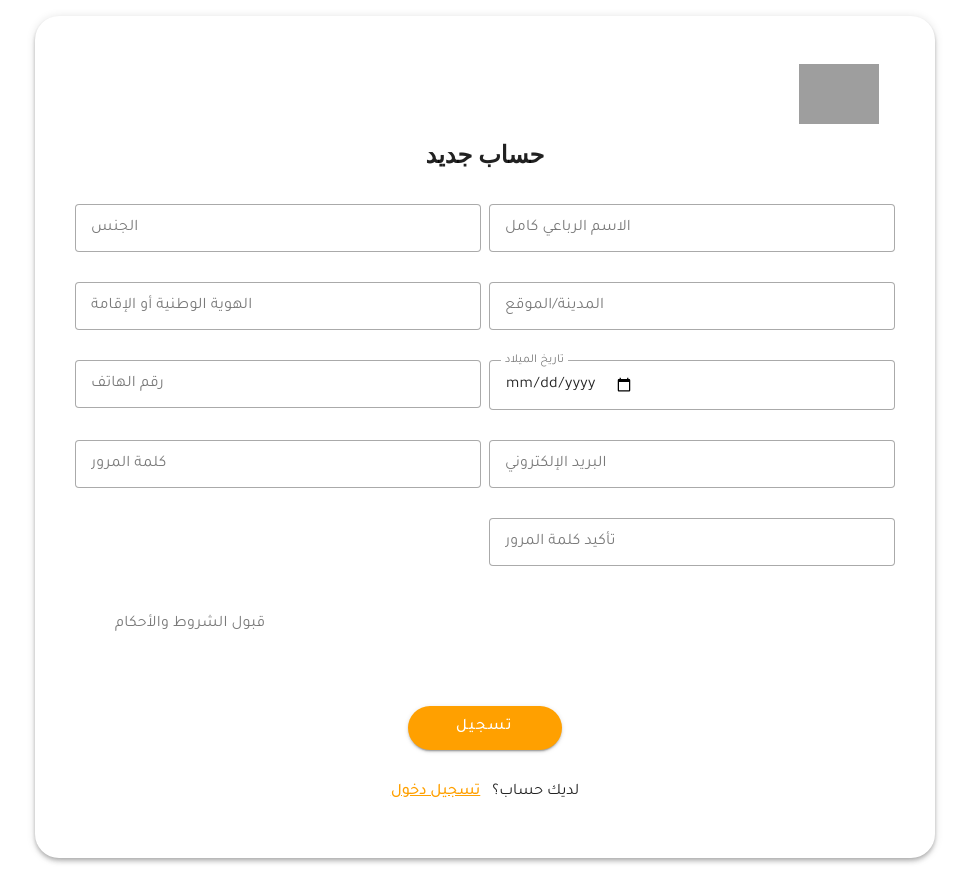
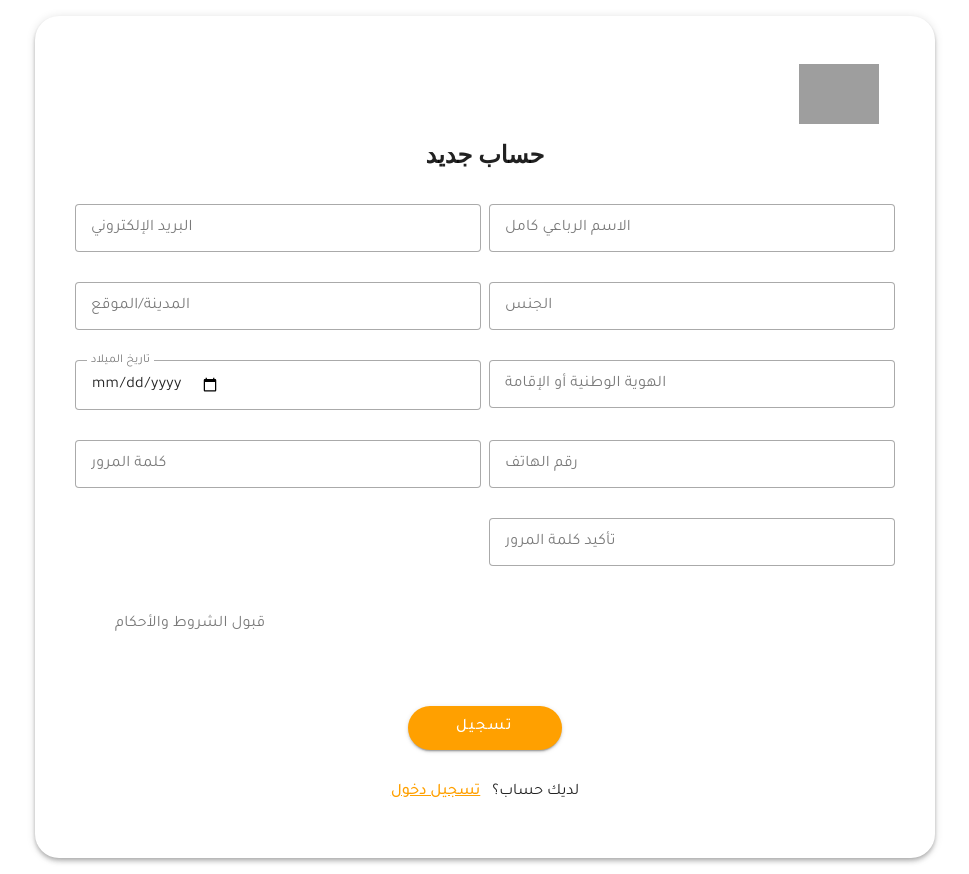
Before and after one commit to Merna-Zakaria/Auth_IN_VUE, a Vue app: page /signup in a window 1280 px wide. Shown: the whole page, without its empty margins (155-1124 px from the left). Built offline with nearby package versions, Linux system fonts and the light colour scheme; grey boxes are pictures that could not be loaded.

Commit message:
create text field component

```diff
--- /dev/null
+++ b/src/components/controls/textField/index.vue
@@ -0,0 +1,32 @@
+<template>
+    <v-col :cols="cols" :md="md">
+        <Field :name="name" v-slot="{ field, meta, errorMessage }">
+            <v-text-field v-bind="field" :type="type" :label="label" :variant="variant" :density="density" :dir="dir"
+                :error="!!meta.touched && !!errorMessage" :error-messages="errorMessage" />
+                <!-- <div>{{ field }}</div> -->
+                <!-- <div>{{ meta }}</div> -->
+                <div>{{ errorMessage }}</div>
+        </Field>
+    </v-col>
+</template>
+
+<script setup lang="ts">
+import { Field } from "vee-validate";
+
+
+const props = defineProps<{
+  cols: number;
+  md: number;
+  name: string;
+  label: string;
+  type?: string;
+  variant?: "outlined" | "filled" | "plain" | "underlined";
+  density?: "default" | "comfortable" | "compact";
+  dir?: "rtl" | "ltr";
+}>();
+
+const type = props.type ?? "text";
+const variant = props.variant ?? "outlined";
+const density = props.density ?? "comfortable";
+const dir = props.dir ?? "rtl";
+</script>
--- a/src/views/SignupView.vue
+++ b/src/views/SignupView.vue
@@ -6,7 +6,10 @@
         <h2 class="font-weight-bold text-h5">حساب جديد</h2>
       </v-card-title>
 
-      <Form :validation-schema="schema" @submit="handleSignup">
+      <Form :validation-schema="schema" @submit="handleSignup"   :validate-on-change="true"
+  :validate-on-blur="false"
+  :validate-on-input="false"
+  :validate-on-model-update="false">
         <v-row dense>
           <v-col cols="12" md="6">
             <Field name="fullName" v-slot="{ field, meta }">
@@ -21,6 +24,7 @@
               />
             </Field>
           </v-col>
+           <TextField name="email" label="البريد الإلكتروني" type="email" cols="12" md="6"/>
 
           <v-col cols="12" md="6">
             <Field name="gender" v-slot="{ field, meta }">
@@ -94,7 +98,7 @@
             </Field>
           </v-col>
 
-          <v-col cols="12" md="6">
+          <!-- <v-col cols="12" md="6">
             <Field name="email" v-slot="{ field, meta }">
               <v-text-field
                 v-bind="field"
@@ -107,7 +111,7 @@
                 :error-messages="meta.error"
               />
             </Field>
-          </v-col>
+          </v-col> -->
 
           <v-col cols="12" md="6">
             <Field name="password" v-slot="{ field, meta }">
@@ -176,34 +180,48 @@
   </v-container>
 </template>
 
-<script setup>
+<script setup lang="ts">
 import { computed } from 'vue'
 import { useStore } from 'vuex'
-import { Form, Field } from 'vee-validate'
+import { Form, Field, useForm } from 'vee-validate'
 import * as yup from 'yup'
+import { watch } from 'vue'
+import TextField from "@/components/controls/textField";
 
 const store = useStore()
+// const signupform= useForm()
+// Initialize VeeValidate form composable
+const { values, errors, validate } = useForm()
 const loading = computed(() => store.state.auth.loading)
 
 const schema = yup.object({
-  fullName: yup.string().required('الاسم مطلوب'),
-  gender: yup.string().required('يرجى اختيار الجنس'),
-  city: yup.string().required('المدينة مطلوبة'),
-  idNumber: yup.string().required('الهوية مطلوبة'),
-  birthDate: yup.date().required('تاريخ الميلاد مطلوب'),
-  phone: yup.string().required('رقم الهاتف مطلوب').matches(/^(\+?\d{8,15})$/, 'رقم هاتف غير صالح'),
   email: yup.string().email('البريد الإلكتروني غير صالح').required('البريد الإلكتروني مطلوب'),
-  password: yup.string().min(6, 'كلمة المرور يجب أن تكون 6 أحرف على الأقل').required('كلمة المرور مطلوبة'),
-  confirmPassword: yup
-    .string()
-    .oneOf([yup.ref('password')], 'كلمة المرور غير متطابقة')
-    .required('تأكيد كلمة المرور مطلوب'),
-  acceptTerms: yup.boolean().oneOf([true], 'يجب قبول الشروط والأحكام')
+  // fullName: yup.string().required('الاسم مطلوب'),
+  // gender: yup.string().required('يرجى اختيار الجنس'),
+  // city: yup.string().required('المدينة مطلوبة'),
+  // idNumber: yup.string().required('الهوية مطلوبة'),
+  // birthDate: yup.date().required('تاريخ الميلاد مطلوب'),
+  // phone: yup.string().required('رقم الهاتف مطلوب').matches(/^(\+?\d{8,15})$/, 'رقم هاتف غير صالح'),
+  // password: yup.string().min(6, 'كلمة المرور يجب أن تكون 6 أحرف على الأقل').required('كلمة المرور مطلوبة'),
+  // confirmPassword: yup
+  //   .string()
+  //   .oneOf([yup.ref('password')], 'كلمة المرور غير متطابقة')
+  //   .required('تأكيد كلمة المرور مطلوب'),
+  // acceptTerms: yup.boolean().oneOf([true], 'يجب قبول الشروط والأحكام')
 })
 
+// console.log('result', signupform)
 const handleSignup = async (values) => {
-  await store.dispatch('auth/register', values)
+  // const result = await validate()
+  // if (!result.valid) {
+  //   console.log('Form has errors:', errors.value)
+  //   return
+  // }
+
+  console.log('Form is valid!', values)
+  // await store.dispatch('auth/register', values)
 }
+watch(values, (val) => console.log('Current form values:', val))
 </script>
 
 <style scoped>
```
Also changed, not shown: .eslintrc.js.
